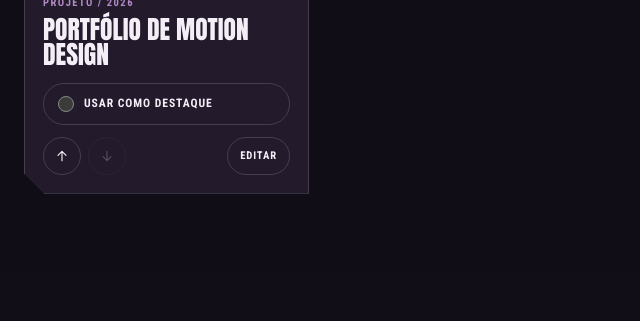
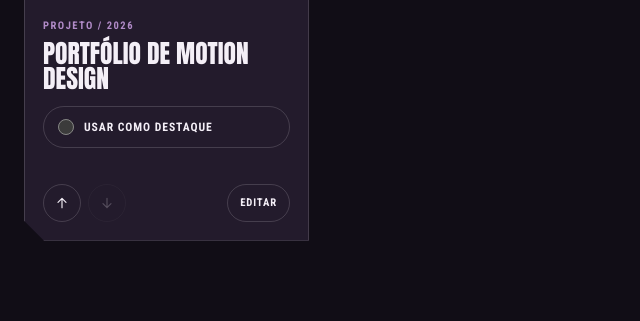
Before and after one commit to yRicke/MeuPortfolio, a Django app: page /painel/projetos/ in a window 1280 px wide. Shown: the part 2145-2466 px from the top of the page, without its empty margins (0-640 px from the left). Before the commit the page ends 2339 px from the top, so only its background shows below. Run offline with Django 4.2, Linux system fonts and the light colour scheme; the visitor is signed in with stand-in values (Sample User, id 1); data comes from the database, SQL or seed files in the repository.

Commit message:
style: padronizar altura dos cards do catálogo

```diff
--- a/static/css/main.css
+++ b/static/css/main.css
@@ -1533,7 +1533,8 @@ input[type="file"].capa-input {
   padding: 30px 0 0;
   display: grid;
   grid-template-columns: repeat(auto-fill, minmax(230px, 1fr));
-  align-items: start;
+  grid-auto-rows: 1fr;
+  align-items: stretch;
   gap: clamp(20px, 2.4vw, 34px);
   list-style: none;
 }
@@ -1542,6 +1543,8 @@ input[type="file"].capa-input {
   --organizer-cut: 20px;
   position: relative;
   min-width: 0;
+  min-height: 590px;
+  height: 100%;
   padding: 0 0 18px;
   display: flex;
   flex-direction: column;
```
